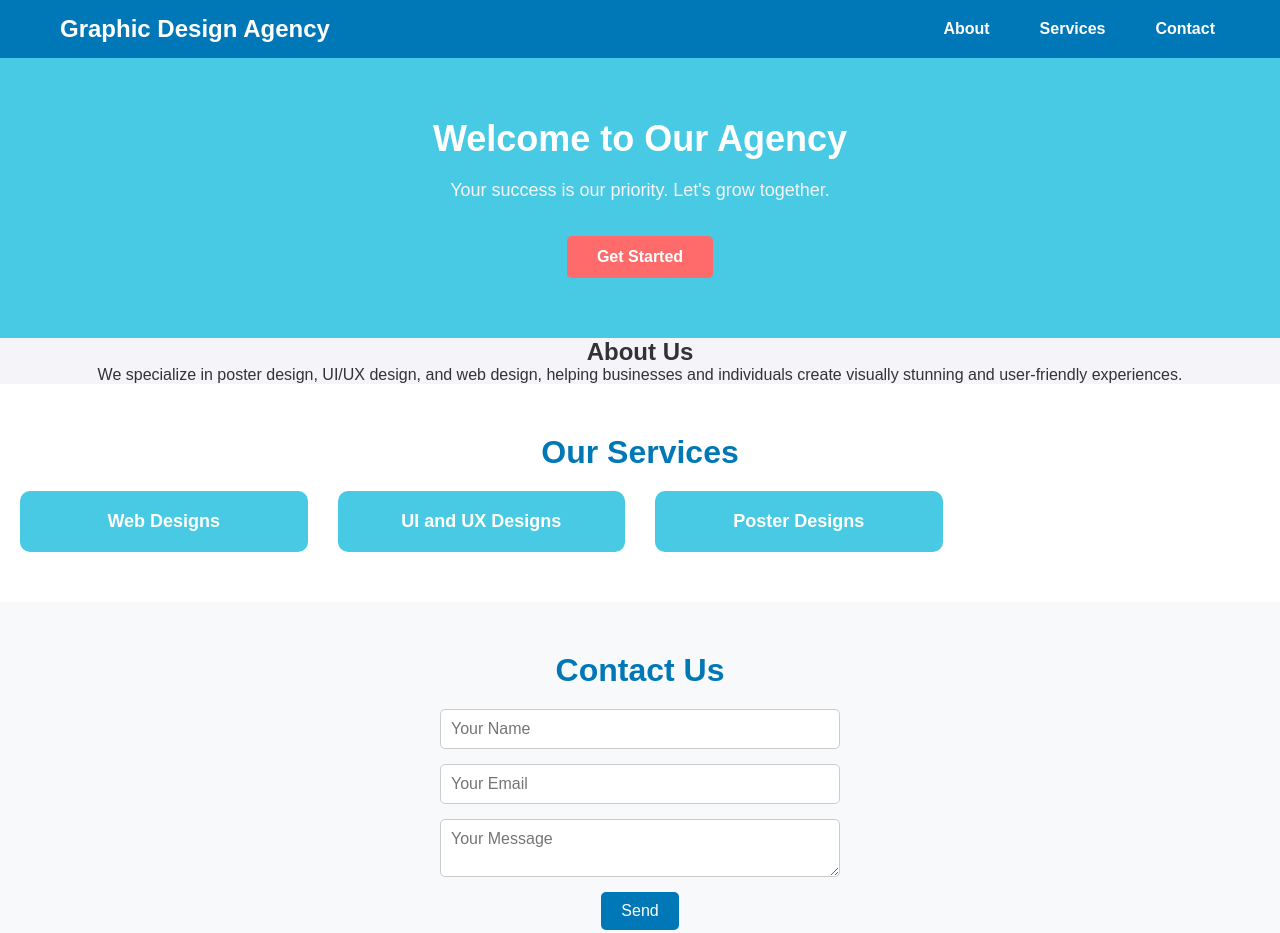
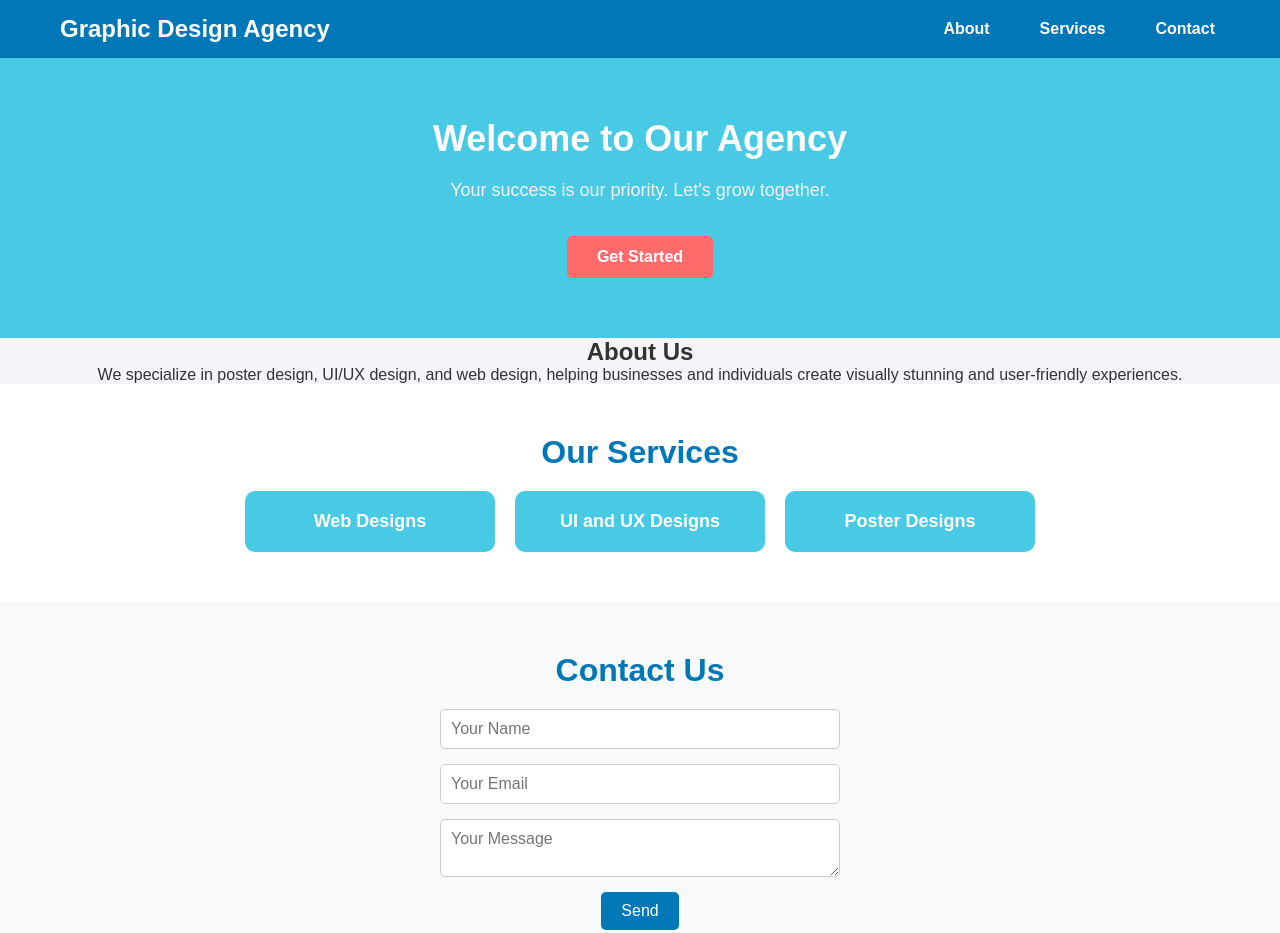
Before and after one commit to Ashwin-0055/newweb, a plain HTML site: page index.html in a window 1280 px wide. Shown: the top 933 px of the page. Drawn offline with Linux system fonts and the light colour scheme; a script that the page names is missing.

Commit message:
new change

```diff
--- a/index.html
+++ b/index.html
@@ -33,12 +33,13 @@
 
     <section id="services">
         <h2>Our Services</h2>
-        <ul>
-            <li>Web Designs</li>
-            <li>UI and UX Designs</li>
-            <li>Poster Designs</li>
-        </ul>
+        <div class="services-container">
+            <div class="service-card">Web Designs</div>
+            <div class="service-card">UI and UX Designs</div>
+            <div class="service-card">Poster Designs</div>
+        </div>
     </section>
+
 
     <section id="contact">
         <h2>Contact Us</h2>
--- a/style.css
+++ b/style.css
@@ -99,28 +99,41 @@ nav ul li a {
     margin-bottom: 20px;
 }
 
-#services ul {
-    list-style: none;
-    display: grid;
-    grid-template-columns: repeat(auto-fill, minmax(250px, 1fr)); /* Responsive grid */
-    gap: 30px;
-    padding: 0;
+.services-container {
+    display: flex;
+    justify-content: center;
+    gap: 20px;
+    flex-wrap: wrap;
 }
 
-#services li {
+.service-card {
     background-color: #48cae4;
     color: white;
     padding: 20px;
     border-radius: 10px;
     font-size: 18px;
     font-weight: bold;
+    width: 250px;
+    text-align: center;
     transition: 0.3s ease-in-out;
 }
 
-#services li:hover {
+.service-card:hover {
     background-color: #0077b6;
     transform: scale(1.1);
 }
+
+@media (max-width: 768px) {
+    .services-container {
+        flex-direction: column;
+        align-items: center;
+    }
+
+    .service-card {
+        width: 90%;
+    }
+}
+
 
 /* Contact Us Section */
 #contact {
```
